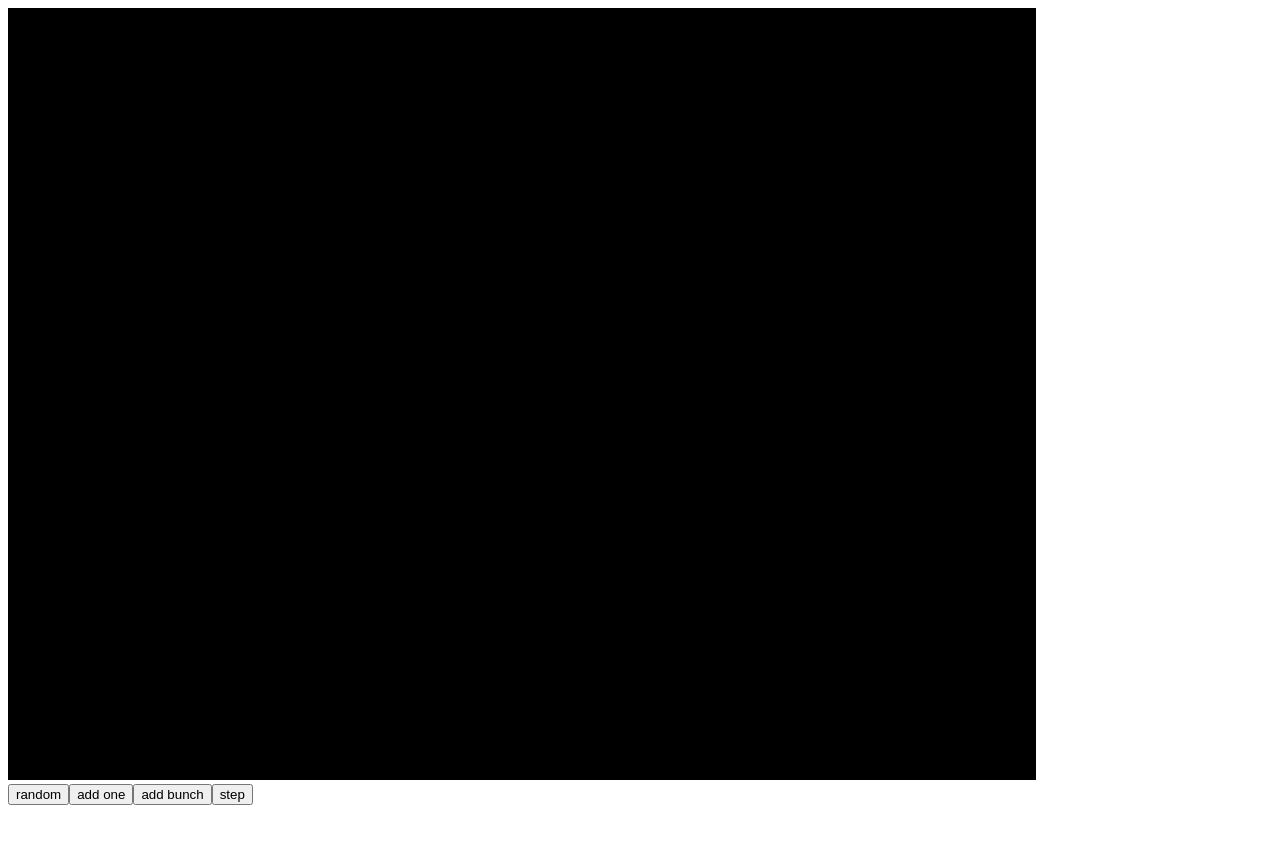
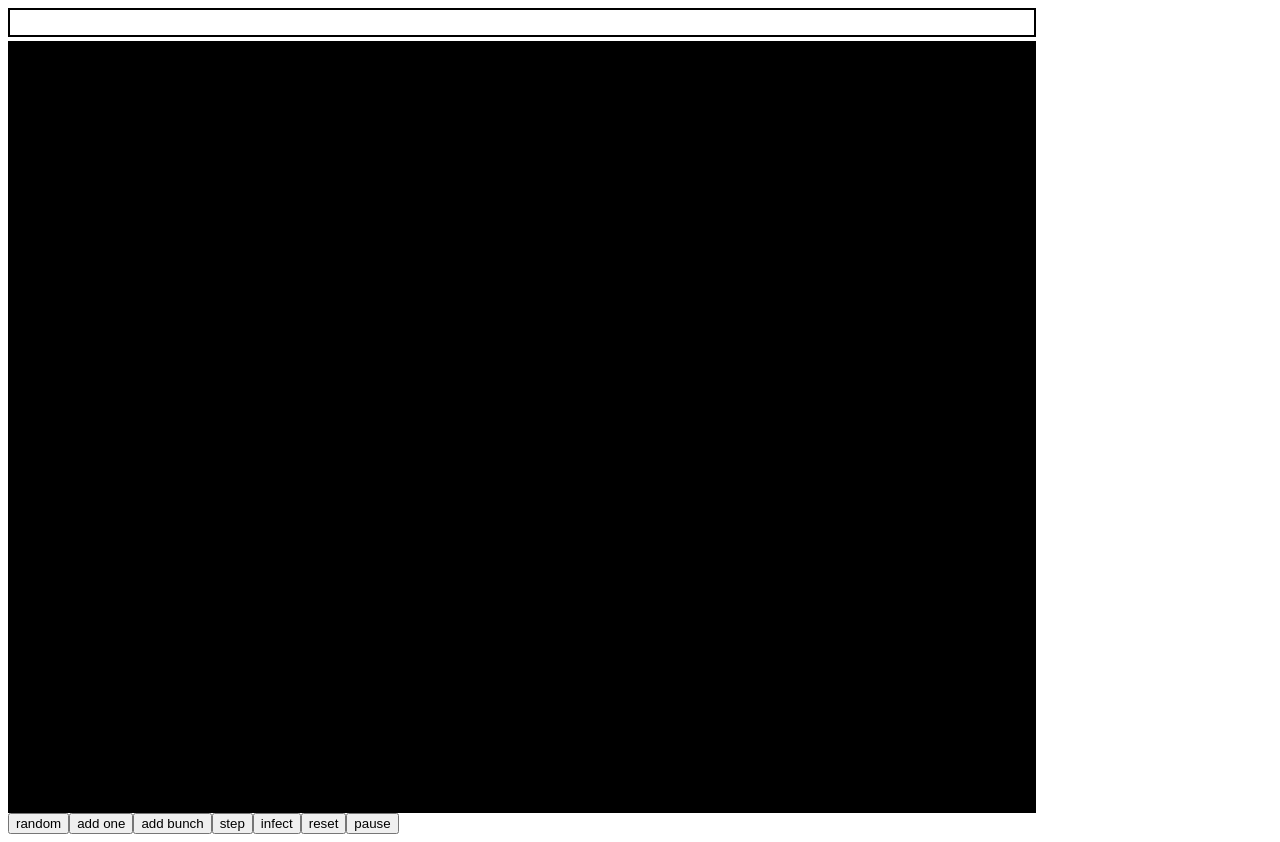
Before and after one commit to bkirkby/ReactBoids, a React (Create React App) app: page / in a window 1280 px wide. Before the commit the page ends 813 px from the top, so only its background shows below. Built offline with nearby package versions, Linux system fonts and the light colour scheme.

Commit message:
double buffer failed test

```diff
--- a/src/App.js
+++ b/src/App.js
@@ -1,23 +1,61 @@
-import React, { useEffect, useState } from "react";
+import React, { useEffect, useState, useCallback } from "react";
 import "./styles.css";
 
 import BirdCanvas from "./BirdCanvas";
+import GraphCanvas from "./GraphCanvas";
 import Swarm from "./Swarm";
 
 export default function App() {
-  const [ctx, setCtx] = useState();
+  const [boidsCtx1, setBoidsCtx1] = useState();
+  const [boidsCtx2, setBoidsCtx2] = useState();
   const [canvasWidth] = useState(1024);
   const [canvasHeight] = useState(768);
+  const [boids, setBoids] = useState([]);
+  const [dispBuffer, setDispBuffer] = useState(1);
 
   useEffect(() => {
-    const canvas = document.getElementsByTagName("canvas");
-    setCtx(canvas[0].getContext("2d"));
+    const canvasOne = document.getElementById("boidsCanvas-one");
+    setBoidsCtx1(canvasOne.getContext("2d"));
+    const canvasTwo = document.getElementById("boidsCanvas-two");
+    setBoidsCtx2(canvasTwo.getContext("2d"));
   }, []);
+
+  const switchDisplayBuffer = useCallback(() => {
+    setDispBuffer(dispBuffer => {
+      console.log(
+        "bk: App.js: App: switchDisplayBuffer: setDispBuffer: dispBuffer: ",
+        dispBuffer
+      );
+      return dispBuffer === 1 ? 2 : 1;
+    });
+  }, [setDispBuffer]);
+
+  useEffect(() => {
+    switchDisplayBuffer();
+  }, [boids, switchDisplayBuffer]);
 
   return (
     <>
-      <BirdCanvas canvasWidth={canvasWidth} canvasHeight={canvasHeight} />
-      <Swarm ctx={ctx} canvasWidth={canvasWidth} canvasHeight={canvasHeight} />
+      <GraphCanvas canvasWidth={canvasWidth} canvasHeight={25} />
+      <BirdCanvas
+        id="boidsCanvas-one"
+        canvasWidth={canvasWidth}
+        canvasHeight={canvasHeight}
+        show={dispBuffer === 1 ? true : false}
+      />
+      <BirdCanvas
+        id="boidsCanvas-two"
+        canvasWidth={canvasWidth}
+        canvasHeight={canvasHeight}
+        show={dispBuffer === 2 ? true : false}
+      />
+      <Swarm
+        boidsCtx={dispBuffer === 1 ? boidsCtx2 : boidsCtx1}
+        canvasWidth={canvasWidth}
+        canvasHeight={canvasHeight}
+        boids={boids}
+        setBoids={setBoids}
+      />
     </>
   );
 }
--- a/src/BirdCanvas.js
+++ b/src/BirdCanvas.js
@@ -3,9 +3,13 @@ import React from "react";
 export default function BirdCanvas(props) {
   return (
     <canvas
+      id={props.id}
       width={props.canvasWidth}
       height={props.canvasHeight}
-      style={{ backgroundColor: "black" }}
+      style={{
+        backgroundColor: "black",
+        display: props.show ? "flex" : "none"
+      }}
     />
   );
 }
--- a/src/Boid.js
+++ b/src/Boid.js
@@ -1,6 +1,20 @@
 import React, { useEffect } from "react";
 
-export default function Boid({ x, y, heading, radius, color, ctx, vision }) {
+export default function Boid({
+  x,
+  y,
+  heading,
+  radius,
+  color,
+  ctx,
+  vision,
+  state
+}) {
+  const stateColors = {
+    normal: "white",
+    infected: "red",
+    immune: "pink"
+  };
   useEffect(() => {
     // draw to canvas
     if (ctx) {
@@ -11,8 +25,8 @@ export default function Boid({ x, y, heading, radius, color, ctx, vision }) {
       ctx.setLineDash([]);
       ctx.beginPath();
       ctx.globalAlpha = 0.71;
-      ctx.fillStyle = color;
-      ctx.strokeStyle = color;
+      ctx.fillStyle = stateColors[state];
+      ctx.strokeStyle = stateColors[state];
       ctx.lineWidth = 1;
 
       //circle and nose line
@@ -36,7 +50,7 @@ export default function Boid({ x, y, heading, radius, color, ctx, vision }) {
         // ctx.stroke();
       }
     }
-  }, [x, y, radius, heading, color, ctx, vision]);
+  }, [x, y, radius, heading, state, stateColors, ctx, vision]);
 
   return <></>;
 }
--- /dev/null
+++ b/src/GraphCanvas.js
@@ -0,0 +1,5 @@
+import React from "react";
+
+export default function GraphCanvas(props) {
+  return <canvas width={props.canvasWidth} height={props.canvasHeight} />;
+}
--- a/src/Swarm.js
+++ b/src/Swarm.js
@@ -9,52 +9,27 @@ import {
   pointDistance
 } from "./boidsUtils";
 
-export default function Swarm({ ctx, canvasWidth, canvasHeight }) {
+export default function Swarm({
+  boidsCtx,
+  canvasWidth,
+  canvasHeight,
+  boids,
+  setBoids,
+  switchDisplayBuffer
+}) {
   const [step, setStep] = useState(1);
   const [boidId, setBoidId] = useState(3);
-  const [boids, setBoids] = useState([
-    // {
-    //   id: 0,
-    //   x: 20,
-    //   y: 100,
-    //   radius: 3,
-    //   color: "red",
-    //   heading: 0,
-    //   speed: 3,
-    //   vision: 60,
-    //   radialSpeed: Math.PI / 9
-    // },
-    // {
-    //   id: 1,
-    //   x: 60,
-    //   y: 100,
-    //   radius: 3,
-    //   color: "red",
-    //   heading: Math.PI,
-    //   speed: 3,
-    //   vision: 60,
-    //   radialSpeed: Math.PI / 9
-    // },
-    // {
-    //   id: 2,
-    //   x: 40,
-    //   y: 50,
-    //   radius: 3,
-    //   color: "red",
-    //   heading: Math.PI,
-    //   speed: 3,
-    //   vision: 60,
-    //   radialSpeed: Math.PI / 9
-    // }
-  ]);
+  //  const [boids, setBoids] = useState([]);
+  const [infectionRadius, setInfectionRadius] = useState(3);
+  const [isPaused, setIsPaused] = useState(false);
   const clearCanvas = useCallback(() => {
-    if (ctx) {
-      ctx.beginPath();
-      ctx.fillStyle = "black";
-      ctx.fillRect(0, 0, canvasWidth, canvasHeight);
-      ctx.closePath();
+    if (boidsCtx) {
+      boidsCtx.beginPath();
+      boidsCtx.fillStyle = "red";
+      boidsCtx.clearRect(0, 0, canvasWidth, canvasHeight);
+      boidsCtx.closePath();
     }
-  }, [canvasHeight, canvasWidth, ctx]);
+  }, [canvasHeight, canvasWidth, boidsCtx]);
 
   const wrap = (val, min, max) => {
     if (val < min) {
@@ -70,10 +45,6 @@ export default function Swarm({ ctx, canvasWidth, canvasHeight }) {
     boid => {
       return boids.filter(neighbor => {
         // check if near boid
-        // const distance = Math.sqrt(
-        //   Math.exp(Math.abs(neighbor.x - boid.x), 2) +
-        //     Math.exp(Math.abs(neighbor.y - boid.y), 2)
-        // );
         return (
           pointDistance(
             { x: boid.x, y: boid.y },
@@ -92,15 +63,31 @@ export default function Swarm({ ctx, canvasWidth, canvasHeight }) {
       // 2. alignment - steer toward average heading of neighbors
       // 3. cohesion - steer toward average position of neighbors
 
+      //const infectionRadius = boid.radius * 2;
+
       const neighbors = getNeighbors(boid);
 
       let heading = boid.heading;
+      let state = boid.state;
 
       if (neighbors && neighbors.length > 0) {
         const cohesionHeading = calcCohesionHeading(boid, neighbors);
         const alignmentHeading = calcAlignmentHeading(neighbors);
         const separationHeading = calcSeparationHeading(boid, neighbors);
 
+        // check infection
+        const infectedCloseNeighbors = neighbors.filter(neighbor => {
+          return (
+            pointDistance(boid, neighbor) < infectionRadius &&
+            neighbor.state === "infected"
+          );
+        });
+
+        if (infectedCloseNeighbors && infectedCloseNeighbors.length > 0) {
+          state = "infected";
+        }
+
+        // change heading
         if (alignmentHeading !== null && cohesionHeading !== null) {
           // figure the target by averaging the cohesion, alignment, and separation
           let sumSin = Math.sin(cohesionHeading) + Math.sin(alignmentHeading);
@@ -142,12 +129,17 @@ export default function Swarm({ ctx, canvasWidth, canvasHeight }) {
 
       return {
         ...boid,
-        x: wrap(boid.x + Math.cos(heading) * boid.speed, 0, canvasWidth),
-        y: wrap(boid.y + Math.sin(heading) * boid.speed, 0, canvasHeight),
-        heading
+        x: isPaused
+          ? boid.x
+          : wrap(boid.x + Math.cos(heading) * boid.speed, 0, canvasWidth),
+        y: isPaused
+          ? boid.y
+          : wrap(boid.y + Math.sin(heading) * boid.speed, 0, canvasHeight),
+        heading: isPaused ? boid.heading : heading,
+        state
       };
     },
-    [canvasHeight, canvasWidth, getNeighbors]
+    [canvasHeight, canvasWidth, getNeighbors, infectionRadius, isPaused]
   );
 
   const handleStep = useCallback(() => {
@@ -159,13 +151,28 @@ export default function Swarm({ ctx, canvasWidth, canvasHeight }) {
         return stepBoid(boid);
       })
     );
-  }, [boids, clearCanvas, step, stepBoid]);
+  }, [boids, clearCanvas, step, stepBoid, setBoids]);
+
+  const handleInfect = () => {
+    const rndmIdx = Math.floor(Math.random() * boids.length);
+    setBoids(
+      boids.map((boid, i) => {
+        if (i === rndmIdx) {
+          return {
+            ...boid,
+            state: "infected"
+          };
+        }
+        return boid;
+      })
+    );
+  };
 
   useEffect(() => {
     // setup code here
     const intervalId = setInterval(() => {
       handleStep();
-    }, 30);
+    }, 40);
     return () => {
       // teardown code here
       clearInterval(intervalId);
@@ -173,7 +180,7 @@ export default function Swarm({ ctx, canvasWidth, canvasHeight }) {
   }, [clearCanvas, handleStep]);
 
   const handleRandomClick = () => {
-    if (ctx) {
+    if (boidsCtx) {
       clearCanvas();
     }
     setBoids(
@@ -189,8 +196,8 @@ export default function Swarm({ ctx, canvasWidth, canvasHeight }) {
   };
 
   const handleAddBunch = () => {
-    const bunch = 100;
-    const radius = 6;
+    const bunch = 50;
+    const radius = 1;
     let newBoids = [];
     for (let i = 0; i < bunch; i++) {
       newBoids.push({
@@ -198,11 +205,11 @@ export default function Swarm({ ctx, canvasWidth, canvasHeight }) {
         x: Math.random() * canvasWidth,
         y: Math.random() * canvasHeight,
         radius: radius,
-        color: "red",
         heading: Math.random() * 2 * Math.PI - Math.PI,
-        speed: Math.floor(Math.random() * (11 - 7 + 1) + 7),
+        speed: Math.floor(Math.random() * (6 - 2 + 1) + 4),
         vision: 35,
-        radialSpeed: Math.PI / 21
+        radialSpeed: Math.PI / 21,
+        state: "normal"
       });
     }
     setBoids(boids.concat(newBoids));
@@ -210,7 +217,7 @@ export default function Swarm({ ctx, canvasWidth, canvasHeight }) {
   };
 
   const handleAddOne = () => {
-    const radius = 6;
+    const radius = 1;
     setBoids([
       ...boids,
       {
@@ -218,11 +225,11 @@ export default function Swarm({ ctx, canvasWidth, canvasHeight }) {
         x: Math.random() * canvasWidth,
         y: Math.random() * canvasHeight,
         radius: radius,
-        color: "red",
         heading: Math.random() * 2 * Math.PI - Math.PI,
-        speed: Math.floor(Math.random() * (9 - 5 + 1) + 5),
+        speed: Math.floor(Math.random() * (6 - 2 + 1) + 3),
         vision: 35,
-        radialSpeed: Math.PI / 15
+        radialSpeed: Math.PI / 15,
+        state: "normal" // normal, infected, immune
       }
     ]);
     setBoidId(boidId + 1);
@@ -235,10 +242,11 @@ export default function Swarm({ ctx, canvasWidth, canvasHeight }) {
           key={boid.id}
           x={boid.x}
           y={boid.y}
-          ctx={ctx}
+          ctx={boidsCtx}
           radius={boid.radius}
           heading={boid.heading}
           color="red"
+          state={boid.state}
           //vision={boid.vision}
         />
       ))}
@@ -247,6 +255,11 @@ export default function Swarm({ ctx, canvasWidth, canvasHeight }) {
         <button onClick={handleAddOne}>add one</button>
         <button onClick={handleAddBunch}>add bunch</button>
         <button onClick={handleStep}>step</button>
+        <button onClick={handleInfect}>infect</button>
+        <button onClick={() => setBoids([])}>reset</button>
+        <button onClick={() => setIsPaused(!isPaused)}>
+          {isPaused ? "resume" : "pause"}
+        </button>
       </div>
     </>
   );
--- a/src/styles.css
+++ b/src/styles.css
@@ -1,8 +1,36 @@
 .App {
-  font-family: sans-serif;
+  font-family: monospace;
   text-align: center;
+}
+
+.app {
+  display: flex;
+  flex-flow: row wrap;
+  justify-content: space-between;
+  flex-basis: 600px;
+}
+
+.counters {
+  border: 2px solid black;
+  flex-basis: 100%;
+  justify-content: space-between;
+  align-content: center;
 }
 
 canvas {
   border: 2px solid black;
+  flex-basis: 100%;
 }
+
+span {
+  font-family: monospace;
+  padding: 5px;
+}
+
+span.infected {
+  color: red;
+}
+
+span.normal {
+  color: blue;
+}
```
